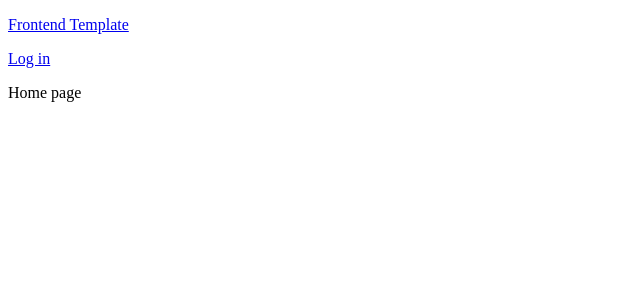
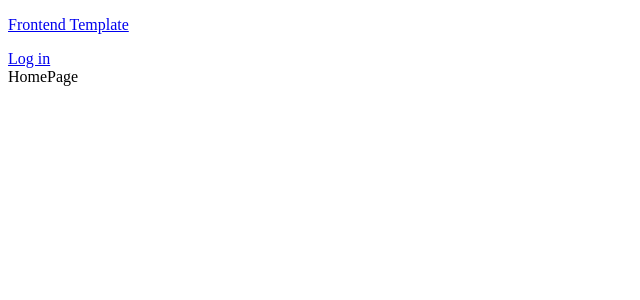
Before and after one commit to kevinongg/mizubox-frontend, a React (Vite) app: page / in a window 1280 px wide. Shown: the top 300 px of the page, without its empty margins (0-640 px from the left). Built offline with nearby package versions, Linux system fonts and the light colour scheme; no server answers.

Commit message:
add route to app.jsx

```diff
--- a/src/App.jsx
+++ b/src/App.jsx
@@ -1,20 +1,30 @@
 import { Route, Routes } from "react-router";
 import Layout from "./layout/Layout";
+
+// Auth
 import Login from "./auth/Login";
 import Register from "./auth/Register";
 import ProtectedRoutes from "./auth/ProtectedRoutes";
-import Error404 from "./Error404";
+
+// Public pages
+import HomePage from "./pages/HomePage";
+import Error404 from "./pages/Error404";
+
+// Protected pages
+import Dashboard from "./pages/Dashboard";
+import Profile from "./pages/Profile";
 
 export default function App() {
   return (
     <Routes>
       <Route element={<Layout />}>
-        <Route index element={<p>Home page</p>} />
+        <Route index element={<HomePage />} />
         <Route path="/register" element={<Register />} />
         <Route path="/login" element={<Login />} />
 
         <Route element={<ProtectedRoutes />}>
-          <Route />
+          <Route path="/dashboard" element={<Dashboard />} />
+          <Route path="/profile" element={<Profile />} />
         </Route>
 
         <Route path="*" element={<Error404 />} />
```
